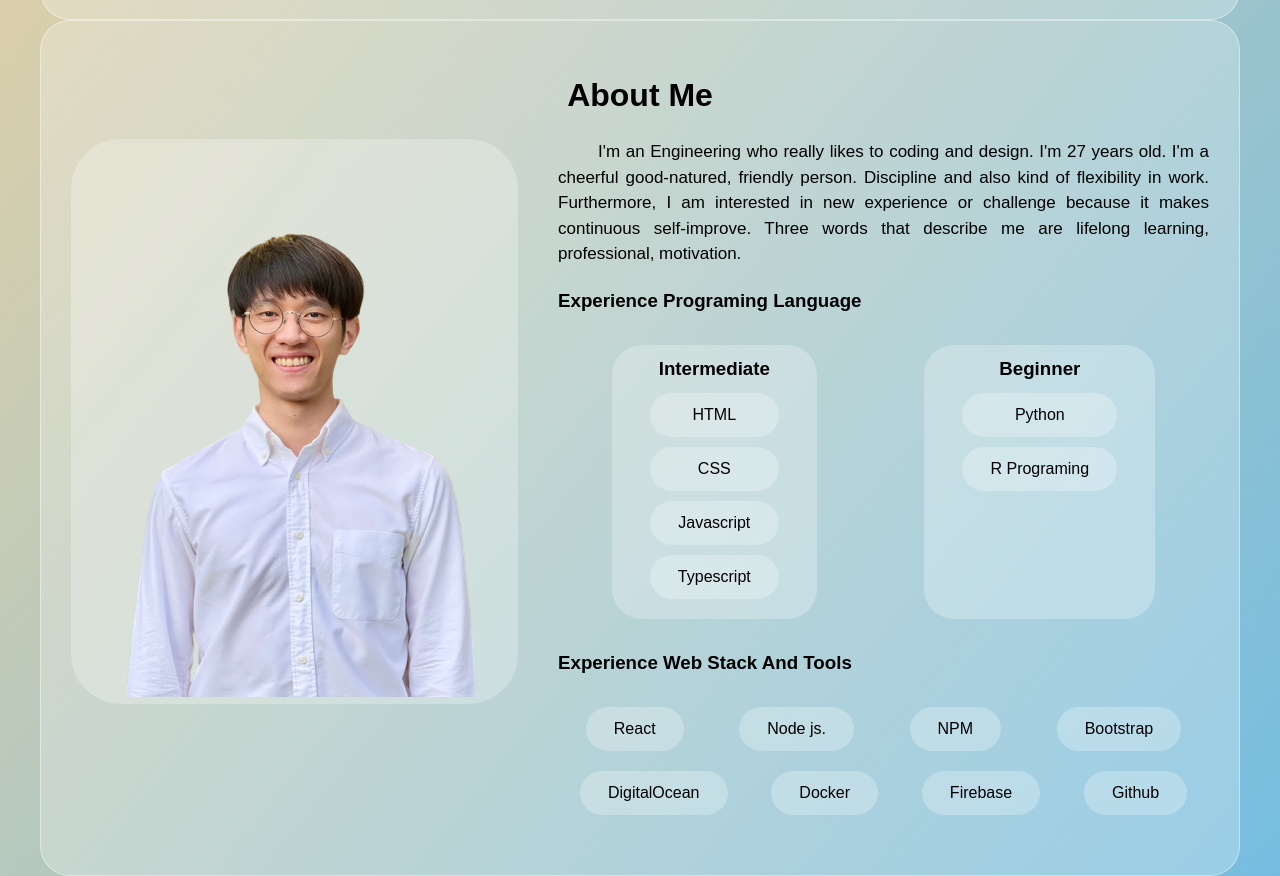
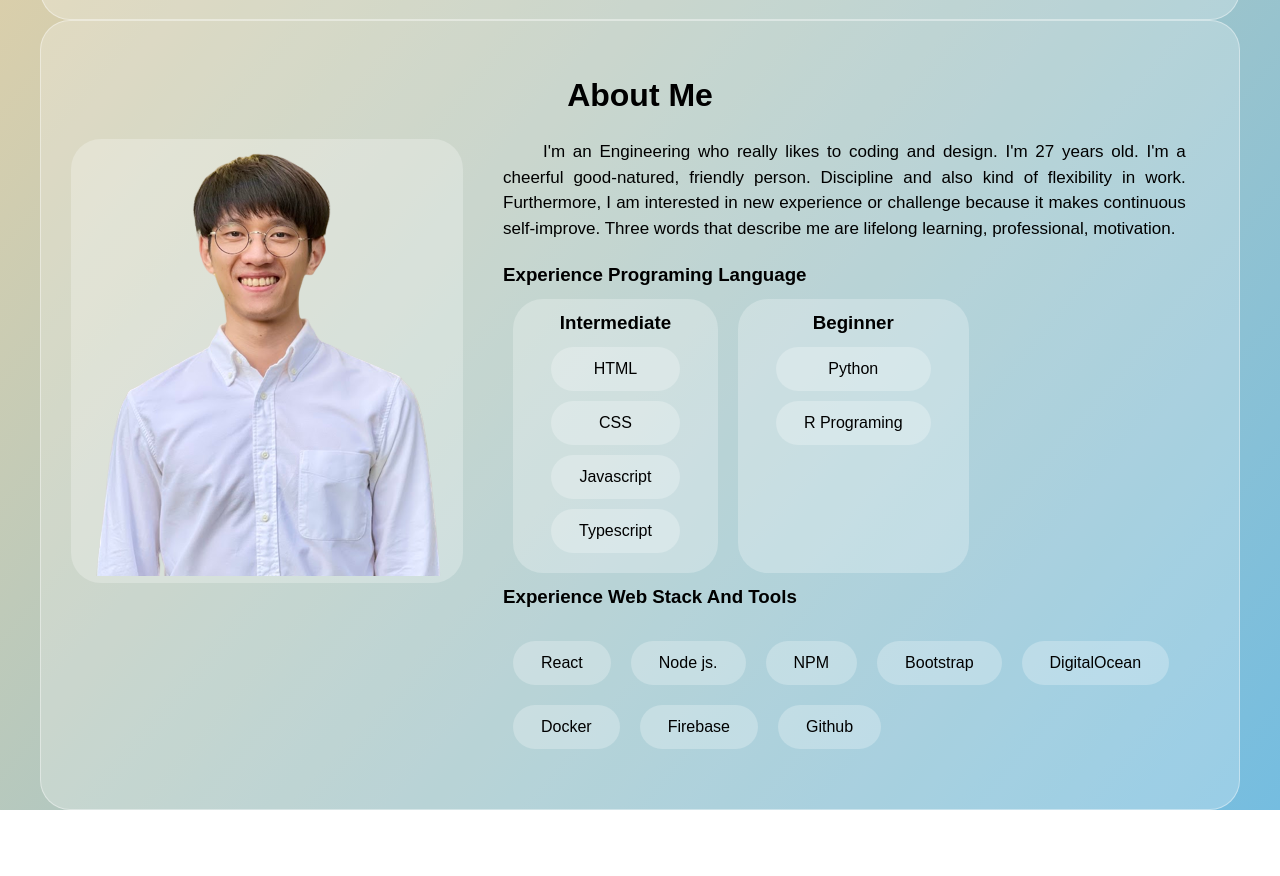
Before and after one commit to Ratthatham/rts-website, a React (Create React App) app: page / in a window 1280 px wide. Shown: the part 700-1576 px from the top of the page. After the commit the page ends 1510 px from the top, so only its background shows below. Built offline with nearby package versions, Linux system fonts and the light colour scheme.

Commit message:
feat: re arrange about me

```diff
--- a/src/App.js
+++ b/src/App.js
@@ -1,5 +1,6 @@
 import './App.css';
 import AboutSection from './component/about-section/about-section';
+import ContactSection from './component/contact-section/contact-section';
 import HomeSection from './component/home-section/home-section';
 
 function App() {
@@ -7,6 +8,7 @@ function App() {
     <div className="app">
       <HomeSection/>
       <AboutSection/>
+      <ContactSection/>
     </div>
   );
 }
--- a/src/component/about-section/about-section.css
+++ b/src/component/about-section/about-section.css
@@ -43,13 +43,12 @@
 .about-section-container .img-box {
     background-color: var(--white-alpha-25);
     max-width: 100%;
-    border-radius: 50px;
+    border-radius: 30px;
 }
 
 .borders{
     display: flex;
     flex-wrap: wrap;
-    justify-content: space-around;
 }
 
 .border{
--- a/src/component/about-section/about-section.js
+++ b/src/component/about-section/about-section.js
@@ -1,5 +1,7 @@
 import React from "react";
 import './about-section.css'
+import ExStackTools from "./ex-stacks-tools/ex-stacks-tools";
+import ProgramerLanguage from "./programer-language/programer-language";
 import aboutMePic from '/Users/ratthathamsiridol/Documents/Fullstack Dev/rts-portfolio/src/asset/AboutMePic-NoBG.png'
 
 const AboutSection = () => {
@@ -17,36 +19,8 @@ const AboutSection = () => {
                         <p>I'm an Engineering who really likes to coding and design. I'm 27 years old. I'm a cheerful good-natured, friendly person. Discipline and also kind of flexibility in work. Furthermore, I am interested in new experience or challenge because it makes continuous self-improve.
                         Three words that describe me are lifelong learning,  professional, motivation. </p>
                     </div>
-                    <div className="programer-language">
-                        <h3>Experience Programing Language</h3>
-                        <div className="borders">
-                            <div className="border">
-                                <h3>Intermediate</h3>
-                                <div className="border">HTML</div>
-                                <div className="border">CSS</div>
-                                <div className="border">Javascript</div>
-                                <div className="border">Typescript</div>
-                            </div>
-                            <div className="border">
-                                <h3>Beginner</h3>
-                                <div className="border">Python</div>
-                                <div className="border">R Programing</div>
-                            </div>
-                        </div>
-                    </div>
-                    <div className="ex-stacks-tools">
-                        <h3>Experience Web Stack And Tools</h3>
-                        <div className="borders">
-                            <div className="border">React</div>
-                            <div className="border">Node js.</div>
-                            <div className="border">NPM</div>
-                            <div className="border">Bootstrap</div>
-                            <div className="border">DigitalOcean</div>
-                            <div className="border">Docker</div>
-                            <div className="border">Firebase</div>
-                            <div className="border">Github</div>
-                        </div>
-                    </div>
+                    <ProgramerLanguage/>
+                    <ExStackTools/>
                 </div>
             </div>
         </div>
--- /dev/null
+++ b/src/component/about-section/ex-stacks-tools/ex-stacks-tools.js
@@ -0,0 +1,23 @@
+import React from "react";
+
+const ExStackTools = () => {
+    return(
+        <div className="ex-stacks-tools">
+            <div className="ex-stacks-tools">
+                <h3>Experience Web Stack And Tools</h3>
+                <div className="borders">
+                    <div className="border">React</div>
+                    <div className="border">Node js.</div>
+                    <div className="border">NPM</div>
+                    <div className="border">Bootstrap</div>
+                    <div className="border">DigitalOcean</div>
+                    <div className="border">Docker</div>
+                    <div className="border">Firebase</div>
+                    <div className="border">Github</div>
+                </div>
+            </div>
+        </div>
+    )
+}
+
+export default ExStackTools;
--- /dev/null
+++ b/src/component/about-section/programer-language/programer-language.js
@@ -0,0 +1,25 @@
+import React from "react";
+
+const ProgramerLanguage = () => {
+    return(
+        <div className="programer-language-container">
+            <h3>Experience Programing Language</h3>
+            <div className="borders space-around">
+                <div className="border">
+                    <h3>Intermediate</h3>
+                    <div className="border">HTML</div>
+                    <div className="border">CSS</div>
+                    <div className="border">Javascript</div>
+                    <div className="border">Typescript</div>
+                </div>
+                <div className="border">
+                    <h3>Beginner</h3>
+                    <div className="border">Python</div>
+                    <div className="border">R Programing</div>
+                </div>
+            </div>
+        </div>
+    )
+}
+
+export default ProgramerLanguage;
--- /dev/null
+++ b/src/component/contact-section/contact-section.js
@@ -0,0 +1,12 @@
+import React from "react";
+import './constact-section.css'
+
+const ContactSection = () => {
+    return(
+        <div className="contact-section-container">
+
+        </div>
+    )
+}
+
+export default ContactSection;
--- a/src/component/home-section/home-section.css
+++ b/src/component/home-section/home-section.css
@@ -16,7 +16,7 @@
 .home-image .img-box img {
     max-width: 360px;
     border-radius: 50%;
-    margin: auto;
+    margin-bottom: 16px;
     border: 4px solid var(--white-alpha-25)
 }
 
@@ -44,13 +44,14 @@ a{
     border-radius: 30px;
     margin: 10px;
     color: var(--main-color);
-    font-weight: 400;
+    font-weight: 300;
     text-transform: capitalize;
 }
 
 .btn-download-resume:hover{
     color: var(--white);
     background-color: var(--yellow-light);
+
 }
 
 .btn{
```
Also changed, not shown: src/asset/AboutMePic-NoBG.png, src/component/contact-section/constact-section.css (added).
